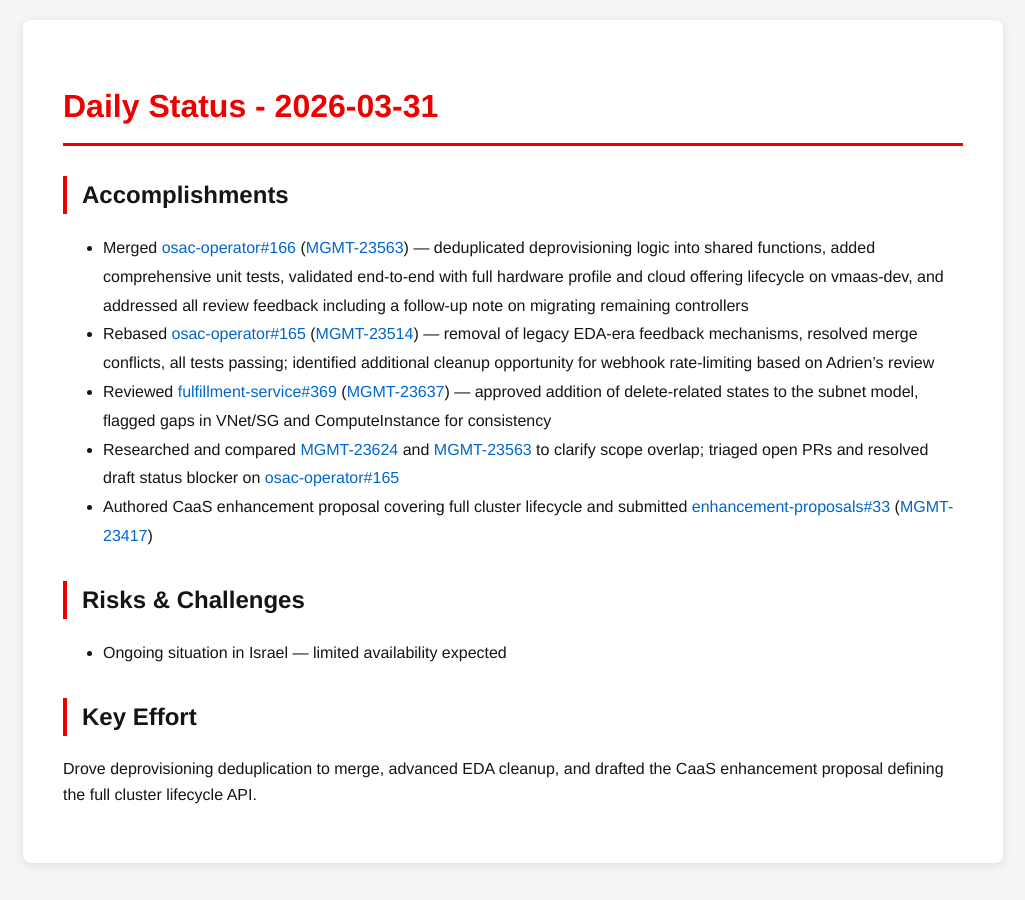
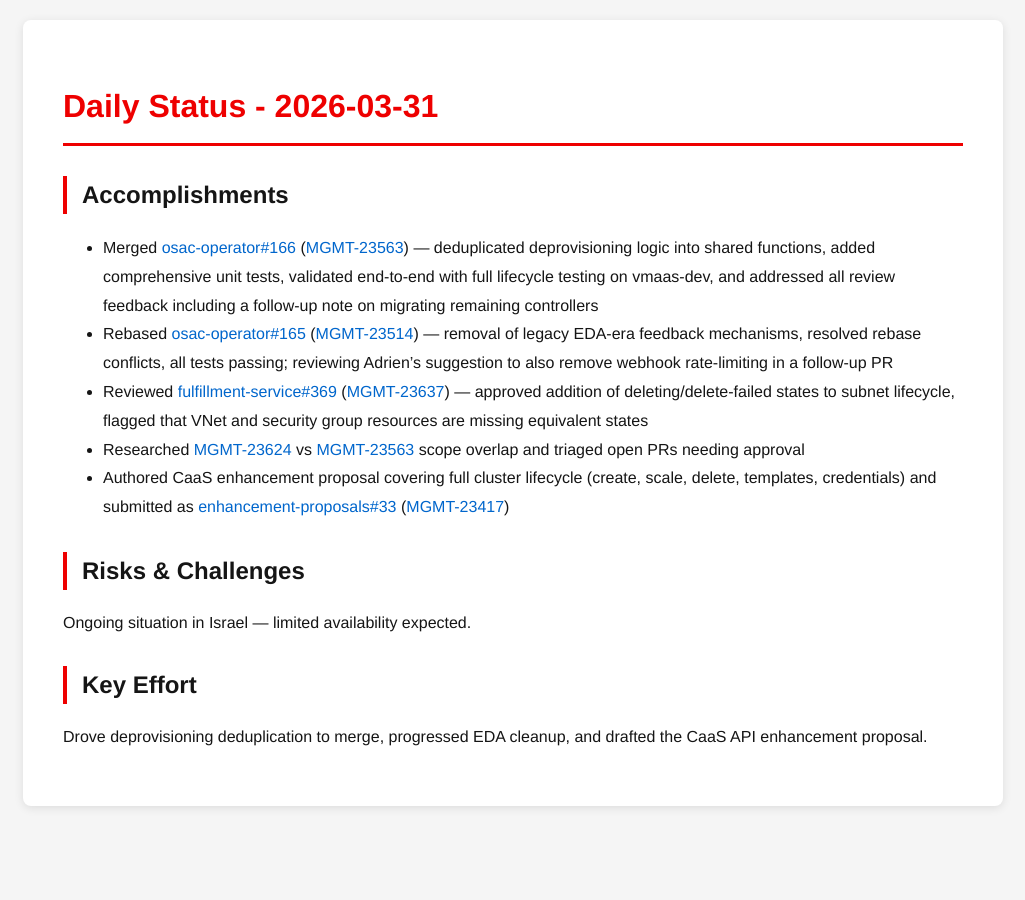
Before and after one commit to tzvatot/daily-status, a Jekyll site: the page built from 2026-03-31.md, in a window 1280 px wide. Shown: the whole page, without its empty margins (127-1152 px from the left). Built offline with Jekyll 4.4.1, drawn with Linux system fonts in a browser that asks for light colours.

Commit message:
Daily status update - 2026-03-31

```diff
--- a/2026-03-31.md
+++ b/2026-03-31.md
@@ -7,17 +7,14 @@ date: 2026-03-31
 # Daily Status - 2026-03-31
 
 ## Accomplishments
-
-- Merged [osac-operator#166](https://github.com/osac-project/osac-operator/pull/166) ([MGMT-23563](https://issues.redhat.com/browse/MGMT-23563)) — deduplicated deprovisioning logic into shared functions, added comprehensive unit tests, validated end-to-end with full hardware profile and cloud offering lifecycle on vmaas-dev, and addressed all review feedback including a follow-up note on migrating remaining controllers
-- Rebased [osac-operator#165](https://github.com/osac-project/osac-operator/pull/165) ([MGMT-23514](https://issues.redhat.com/browse/MGMT-23514)) — removal of legacy EDA-era feedback mechanisms, resolved merge conflicts, all tests passing; identified additional cleanup opportunity for webhook rate-limiting based on Adrien's review
-- Reviewed [fulfillment-service#369](https://github.com/osac-project/fulfillment-service/pull/369) ([MGMT-23637](https://issues.redhat.com/browse/MGMT-23637)) — approved addition of delete-related states to the subnet model, flagged gaps in VNet/SG and ComputeInstance for consistency
-- Researched and compared [MGMT-23624](https://issues.redhat.com/browse/MGMT-23624) and [MGMT-23563](https://issues.redhat.com/browse/MGMT-23563) to clarify scope overlap; triaged open PRs and resolved draft status blocker on [osac-operator#165](https://github.com/osac-project/osac-operator/pull/165)
-- Authored CaaS enhancement proposal covering full cluster lifecycle and submitted [enhancement-proposals#33](https://github.com/osac-project/enhancement-proposals/pull/33) ([MGMT-23417](https://issues.redhat.com/browse/MGMT-23417))
+- Merged [osac-operator#166](https://github.com/osac-project/osac-operator/pull/166) ([MGMT-23563](https://issues.redhat.com/browse/MGMT-23563)) — deduplicated deprovisioning logic into shared functions, added comprehensive unit tests, validated end-to-end with full lifecycle testing on vmaas-dev, and addressed all review feedback including a follow-up note on migrating remaining controllers
+- Rebased [osac-operator#165](https://github.com/osac-project/osac-operator/pull/165) ([MGMT-23514](https://issues.redhat.com/browse/MGMT-23514)) — removal of legacy EDA-era feedback mechanisms, resolved rebase conflicts, all tests passing; reviewing Adrien's suggestion to also remove webhook rate-limiting in a follow-up PR
+- Reviewed [fulfillment-service#369](https://github.com/osac-project/fulfillment-service/pull/369) ([MGMT-23637](https://issues.redhat.com/browse/MGMT-23637)) — approved addition of deleting/delete-failed states to subnet lifecycle, flagged that VNet and security group resources are missing equivalent states
+- Researched [MGMT-23624](https://issues.redhat.com/browse/MGMT-23624) vs [MGMT-23563](https://issues.redhat.com/browse/MGMT-23563) scope overlap and triaged open PRs needing approval
+- Authored CaaS enhancement proposal covering full cluster lifecycle (create, scale, delete, templates, credentials) and submitted as [enhancement-proposals#33](https://github.com/osac-project/enhancement-proposals/pull/33) ([MGMT-23417](https://issues.redhat.com/browse/MGMT-23417))
 
 ## Risks & Challenges
-
-- Ongoing situation in Israel — limited availability expected
+Ongoing situation in Israel — limited availability expected.
 
 ## Key Effort
-
-Drove deprovisioning deduplication to merge, advanced EDA cleanup, and drafted the CaaS enhancement proposal defining the full cluster lifecycle API.
+Drove deprovisioning deduplication to merge, progressed EDA cleanup, and drafted the CaaS API enhancement proposal.
```
